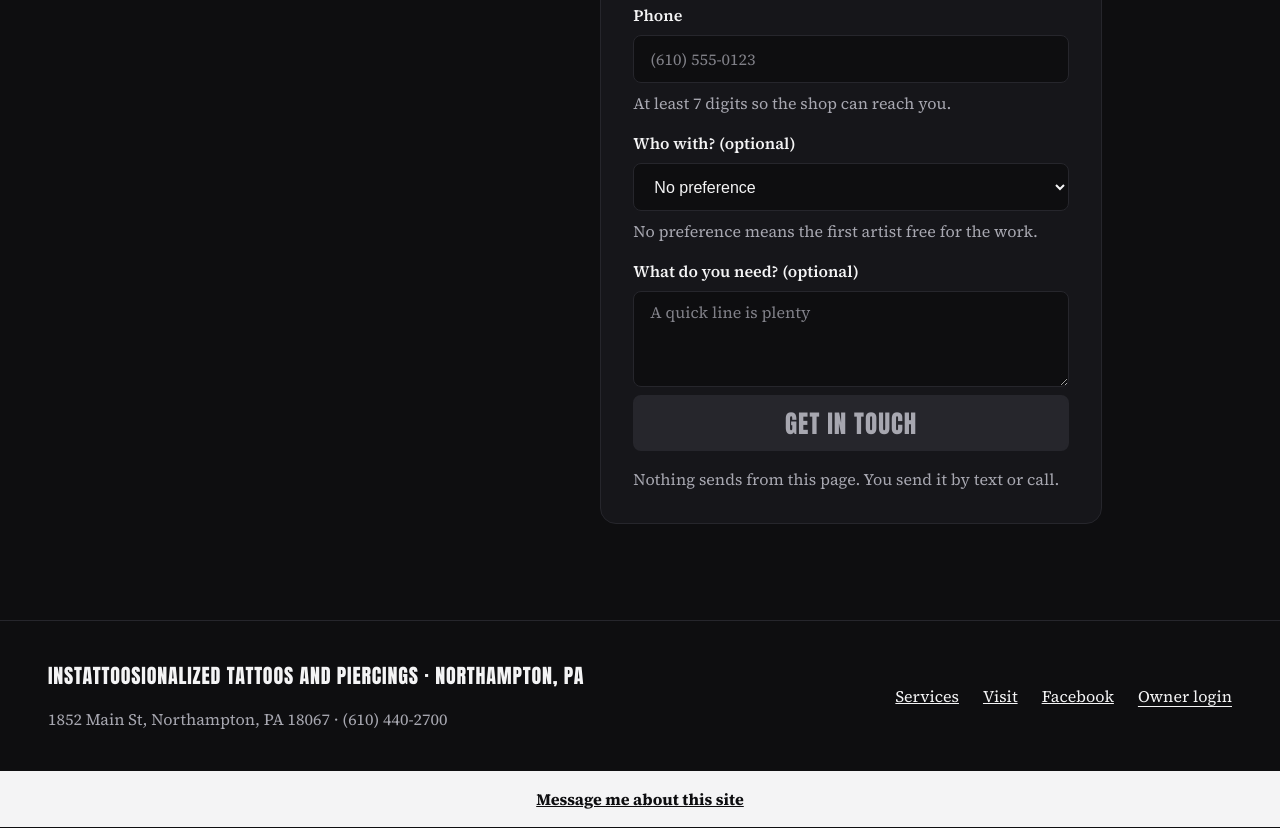
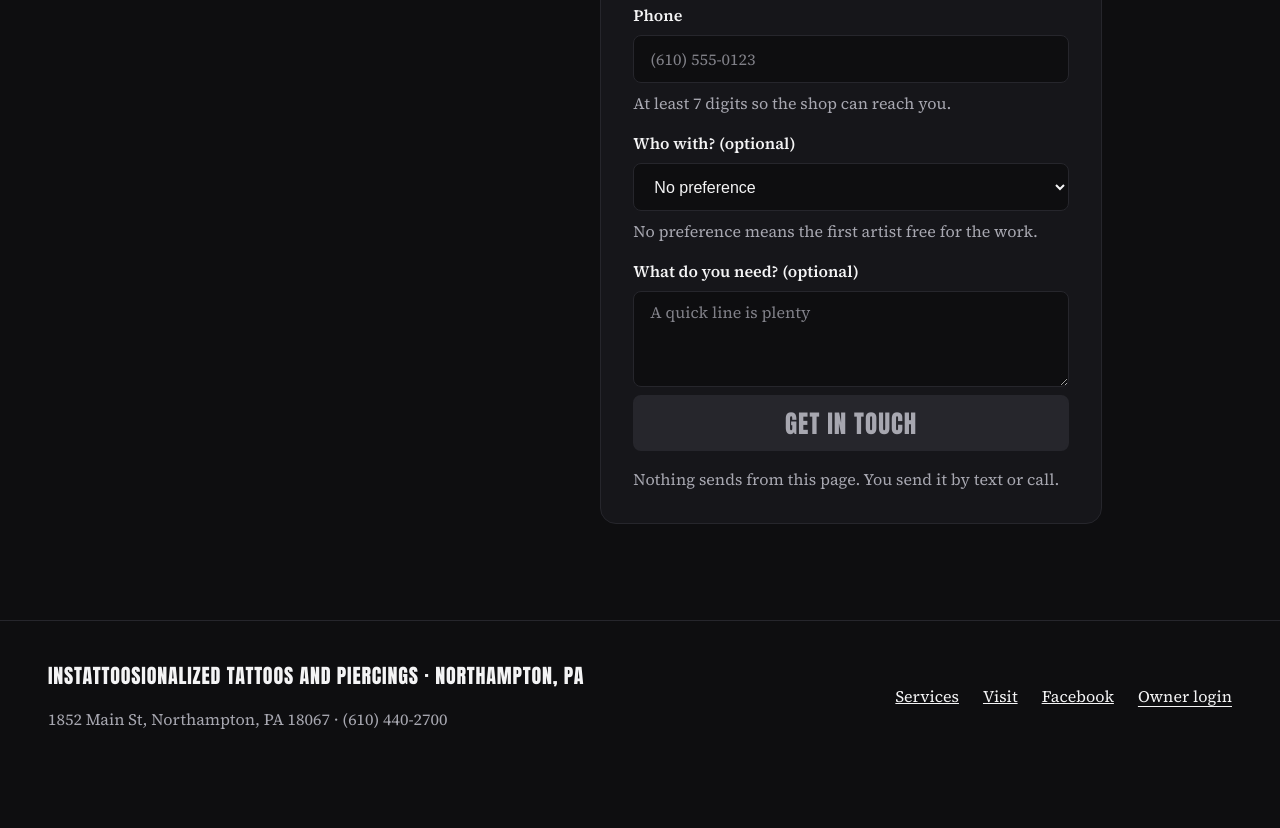
Before and after one commit to briangx92/instattoosionalized, a plain HTML site: page instattoosionalized-tattoos-and-piercings.html in a window 1280 px wide. Shown: the part 4777-5605 px from the top of the page. After the commit the page ends 5549 px from the top, so only its background shows below. Drawn offline with Linux system fonts and the light colour scheme.

Commit message:
Remove Message-me band from the bottom of the site

```diff
--- a/instattoosionalized-tattoos-and-piercings.html
+++ b/instattoosionalized-tattoos-and-piercings.html
@@ -656,9 +656,6 @@
   </div>
 </footer>
 
-<div class="s-band">
-  <a href="https://m.me/717digitalstudio">Message me about this site</a>
-</div>
 
 <div class="s-jump" id="jump" data-module="jump">
   <a class="c-btn s-jump__req" id="jump-request" href="#ask">Request</a>
```
